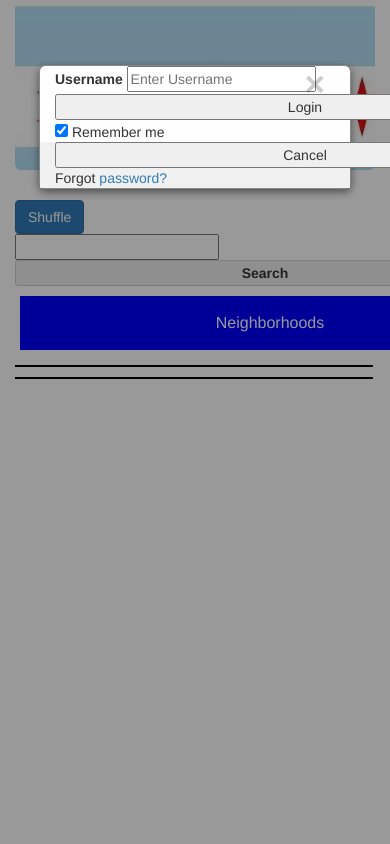
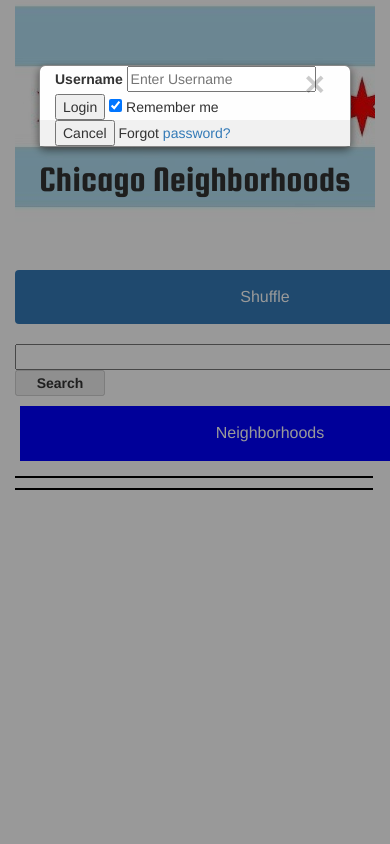
Before and after one commit to johngorm/fallacious-paste, a PHP site: page / in a window 390 px wide; the page is wider, and only the part inside the window is pictured. Run offline with PHP 8.4, Linux system fonts and the light colour scheme; some libraries are stand-ins or nearby versions.

Commit message:
updated mobile css

```diff
--- a/assets/css/style.css
+++ b/assets/css/style.css
@@ -16,6 +16,16 @@
     font-size: 16px;
     border: none;
     cursor: pointer;
+    width: 225px;
+}
+
+#shuffle {
+    color: white;
+    padding: 16px;
+    font-size: 16px;
+    border: none;
+    cursor: pointer;
+    width: 225px;
 }
 
 /* Dropdown button on hover & focus */
@@ -74,16 +84,47 @@
     width: 160px;
 }
 
+#query {
+    width: 225px;
+}
+
+#search-button {
+    width: 90px;
+}
+
 @media screen and (max-width: 640px) {
     .API-div {
         margin-left: 15px;
     }
 
-    button {
-    width: 500px;
-    margin: 0 auto;
+    .jumbotron {
+        padding-top: 100px;
+    }
+
+    #shuffle {
+        width: 500px;
+        margin: 0 auto;
+    }
+
+    .dropbtn {
+        width: 500px;
+        margin: 0 auto;
+    }
+
+    #query {
+        width: 390px;
+        margin: 0 auto;
+    }
+
+    #search-button {
+        width: 90px;
+        margin: 0 auto;
     }
 
     .neigh-list {
         width: 500px;
     }
+
+    .neighborhood {
+        width: 500px;
+    }
--- a/index.html
+++ b/index.html
@@ -146,7 +146,7 @@
         <div class="jumbotron">
                 <br>
                 <br>
-                <h1 class="text-center"><strong>Chicago Neighborhoods</strong></h1>
+                <h1 id="title" class="text-center">Chicago Neighborhoods</h1>
               </div>
         </div>
       </div>
@@ -154,7 +154,10 @@
 
     <div class="row">
       <div class="col-lg-2 col-xs-12">
-        <div id="shuffle" class=" btn btn-primary">Shuffle</div>
+        <div id="shuffle" class=" btn btn-primary">Shuffle
+        </div>
+        <br>
+        <br>
         <div id="buttons">
           <label> <input id="query" value='' type="text"/><button id="search-button" disabled onclick="search()">Search</button></label>
         </div>
```
